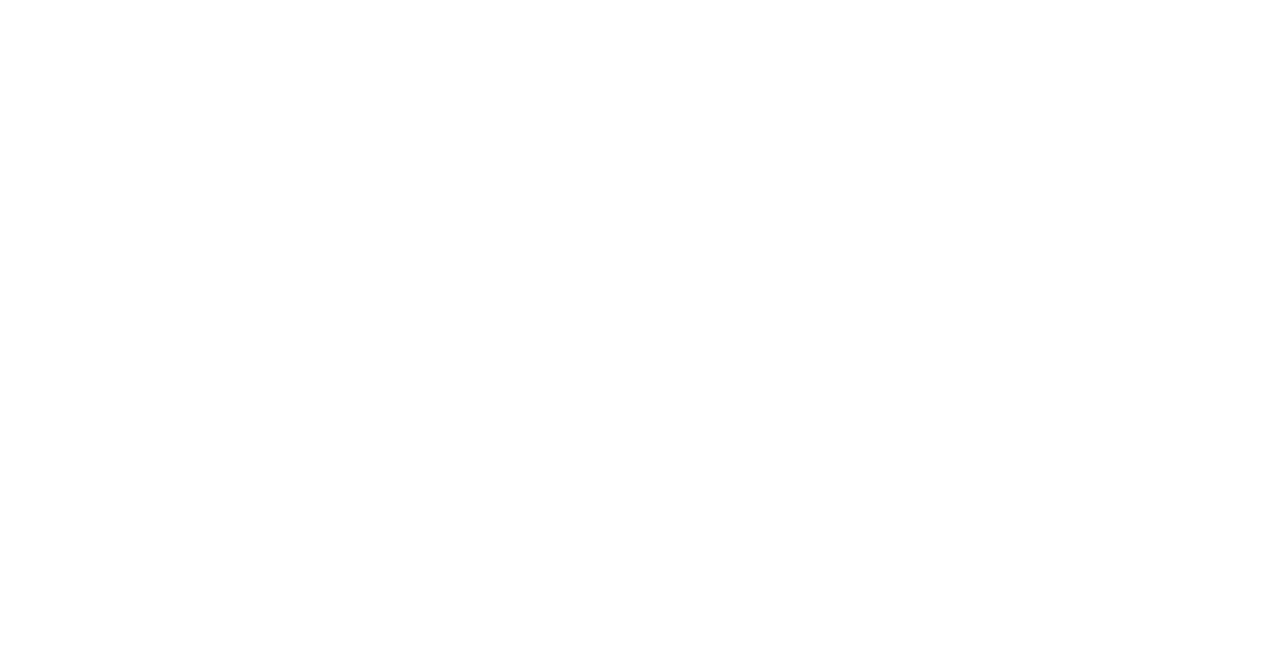
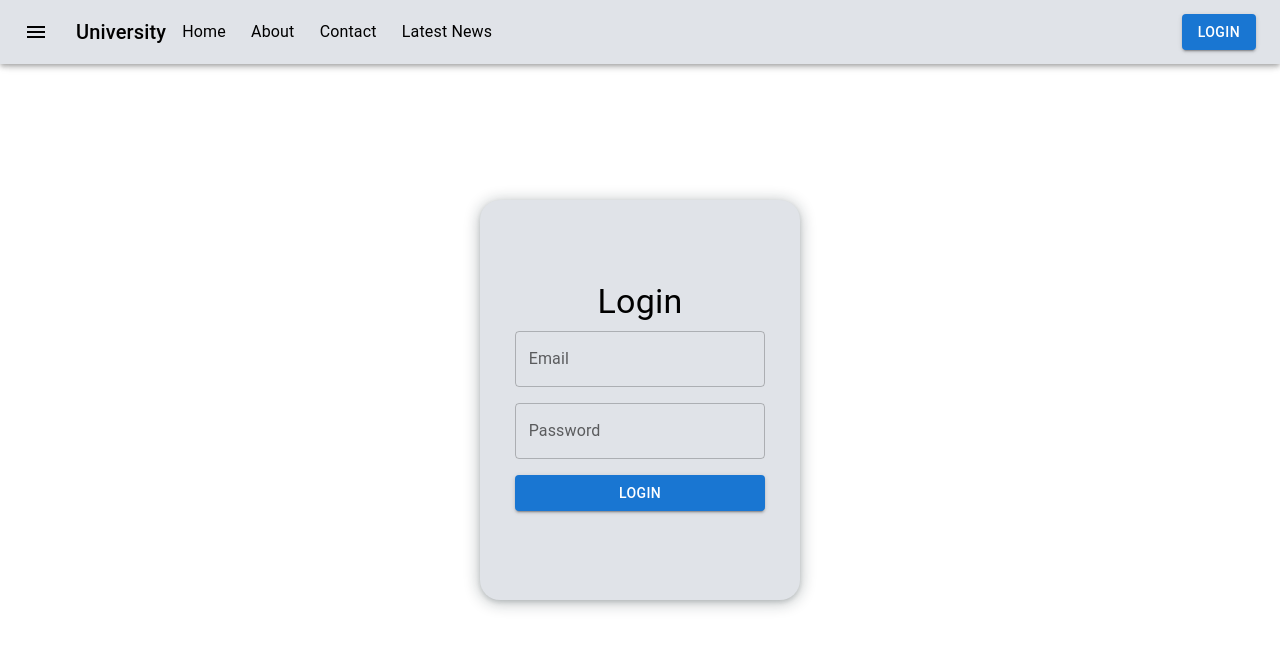
Before and after one commit to Kushal1302/Project, a React (Create React App) app in the folder client/: page /login in a window 1280 px wide. Before the commit this address had no page. Shown: the top 648 px of the page. Built offline with nearby package versions, Linux system fonts and the light colour scheme.

Commit message:
Navbar and some changes

```diff
--- a/client/package.json
+++ b/client/package.json
@@ -5,6 +5,7 @@
   "dependencies": {
     "@emotion/react": "^11.11.4",
     "@emotion/styled": "^11.11.0",
+    "@mui/icons-material": "^5.15.12",
     "@mui/material": "^5.15.12",
     "@testing-library/jest-dom": "^5.17.0",
     "@testing-library/react": "^13.4.0",
--- a/client/src/App.jsx
+++ b/client/src/App.jsx
@@ -6,24 +6,26 @@
 import Login from './Components/Login';
 import { Route, Routes, useNavigate } from 'react-router-dom';
 import { Button } from '@mui/material';
+import LandingPage from './Components/Navbar';
+import Navbar from './Components/Navbar';
 
 
 function App() {
   const navigate = useNavigate()
   const {data} = useQuery(['check-login'] , () => {
-    const token = localStorage.getItem("token")
+    const {token} = JSON.parse(localStorage.getItem("user"))
     if(token){
       navigate('/dashboard')
+    }else{
+      navigate('/')
     }
   })
   return (
     <>
+    <Navbar/>
       <Routes>
-        <Route path='/dashboard' element={<>Hello <Button onClick={() => {
-          localStorage.removeItem('token')
-          navigate('/')
-        }}>Logout</Button></>}/>
-        <Route path='/' Component={Login}/>
+        <Route path='/dashboard' element={<>Hello</>}/>
+        <Route path='/login' element={<Login/>}/>
       </Routes>
     </>
   );
--- a/client/src/Components/Login.jsx
+++ b/client/src/Components/Login.jsx
@@ -21,7 +21,7 @@
     } , {
         onSuccess:(data) => {
             if(data?.data.token){
-                localStorage.setItem("token" , data?.data.token)
+                localStorage.setItem("user" , JSON.stringify({userName:data?.data.userName,token:data?.data.token}))
                 alert(data?.data.message)
                 navigate('/dashboard')
             }else{
@@ -38,7 +38,7 @@
     }
   return (
     <Box sx={{display:'flex' , justifyContent:'center', alignItems:'center' , minHeight:'100vh'}}>
-        <Grid container lg={3} md={4} sm={8} xs={10} sx={{display:'flex' , justifyContent:'center',border:1  , minHeight:"400px" , alignItems:'center'}}>
+        <Grid container lg={3} md={4} sm={8} xs={10} sx={{display:'flex' , justifyContent:'center',borderRadius:5 , minHeight:"400px" , alignItems:'center',background:'#E0E3E8',boxShadow:"rgba(14, 30, 37, 0.12) 0px 2px 4px 0px, rgba(14, 30, 37, 0.32) 0px 2px 16px 0px"}}>
             <Grid item container sx={{display:'flex',justifyContent:'center'}}>
                 <Grid item lg={10} md={10} sm={10} xs={10} sx={{display:'flex' , justifyContent:'center' , alignItems:'center'}}>
                     <Typography variant='h4'>
--- /dev/null
+++ b/client/src/Components/Navbar.jsx
@@ -0,0 +1,44 @@
+import React from 'react'
+import {AppBar,Toolbar, Box,IconButton , Button , Typography} from '@mui/material'
+import MenuIcon from '@mui/icons-material/Menu';
+import { Link, useNavigate } from 'react-router-dom';
+
+const Navbar = () => {
+    const {userName} = JSON.parse(localStorage.getItem("user")) ?? {}
+    const handleLogout = () => {
+      localStorage.removeItem('user')
+      navigate('/login')
+    }
+    const navigate = useNavigate()
+  return (
+    <AppBar sx={{background:'#E0E3E8',color:'#000'}}>
+        <Toolbar>
+          <IconButton
+            size="large"
+            edge="start"
+            color="inherit"
+            aria-label="menu"
+            sx={{ mr: 2 }}
+          >
+            <MenuIcon />
+          </IconButton>
+          <Typography variant="h6" component={Link} to={'/'} sx={{textDecoration:'none',color:'#000'}}>
+            University
+          </Typography>
+          <Box sx={{display:'flex', width:500 , justifyContent:'space-between', marginLeft:2}}>
+              <Typography to={'/dashboard'} component={Link} sx={{cursor:'pointer',textDecoration:'none',color:'#000'}}>Home</Typography>
+              <Typography component={Link} sx={{cursor:'pointer',textDecoration:'none',color:'#000'}}>About</Typography>
+              <Typography component={Link} sx={{cursor:'pointer',textDecoration:'none',color:'#000'}}>Contact</Typography>
+              <Typography component={Link} sx={{cursor:'pointer',textDecoration:'none',color:'#000'}}>Latest News</Typography>
+          </Box>
+          <Box sx={{display:'flex' , width:'100%',justifyContent:'end' , alignItems:'center'}}>
+              {
+                userName ? <> {userName} <Button sx={{marginLeft:1}} color="success" variant='contained' onClick={handleLogout}>Logout</Button> </> : <Button  variant='contained' onClick={() => navigate('/login')}>Login</Button>
+              }
+          </Box>
+        </Toolbar>
+    </AppBar>
+  )
+}
+
+export default Navbar
--- a/client/src/constants/index.js
+++ b/client/src/constants/index.js
@@ -1,2 +1,2 @@
-export const BASE_URL = "https://backend-1krs.onrender.com"
-// export const BASE_URL = "http://localhost:8000"
+// export const BASE_URL = "https://backend-1krs.onrender.com"
+export const BASE_URL = "http://localhost:8000"
```
Also changed, not shown: 1 other file (tests, documents, lock files or other folders).
